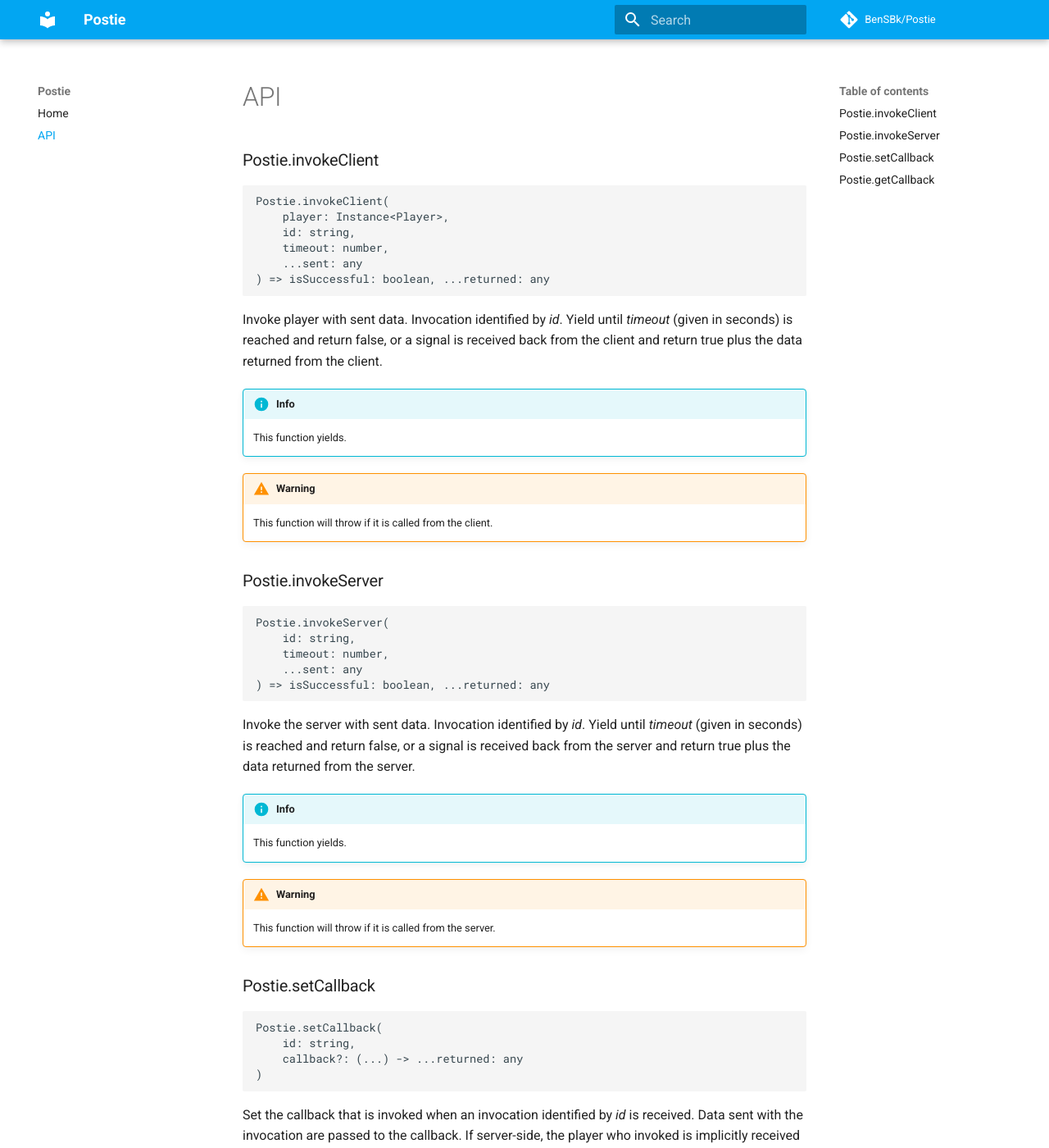
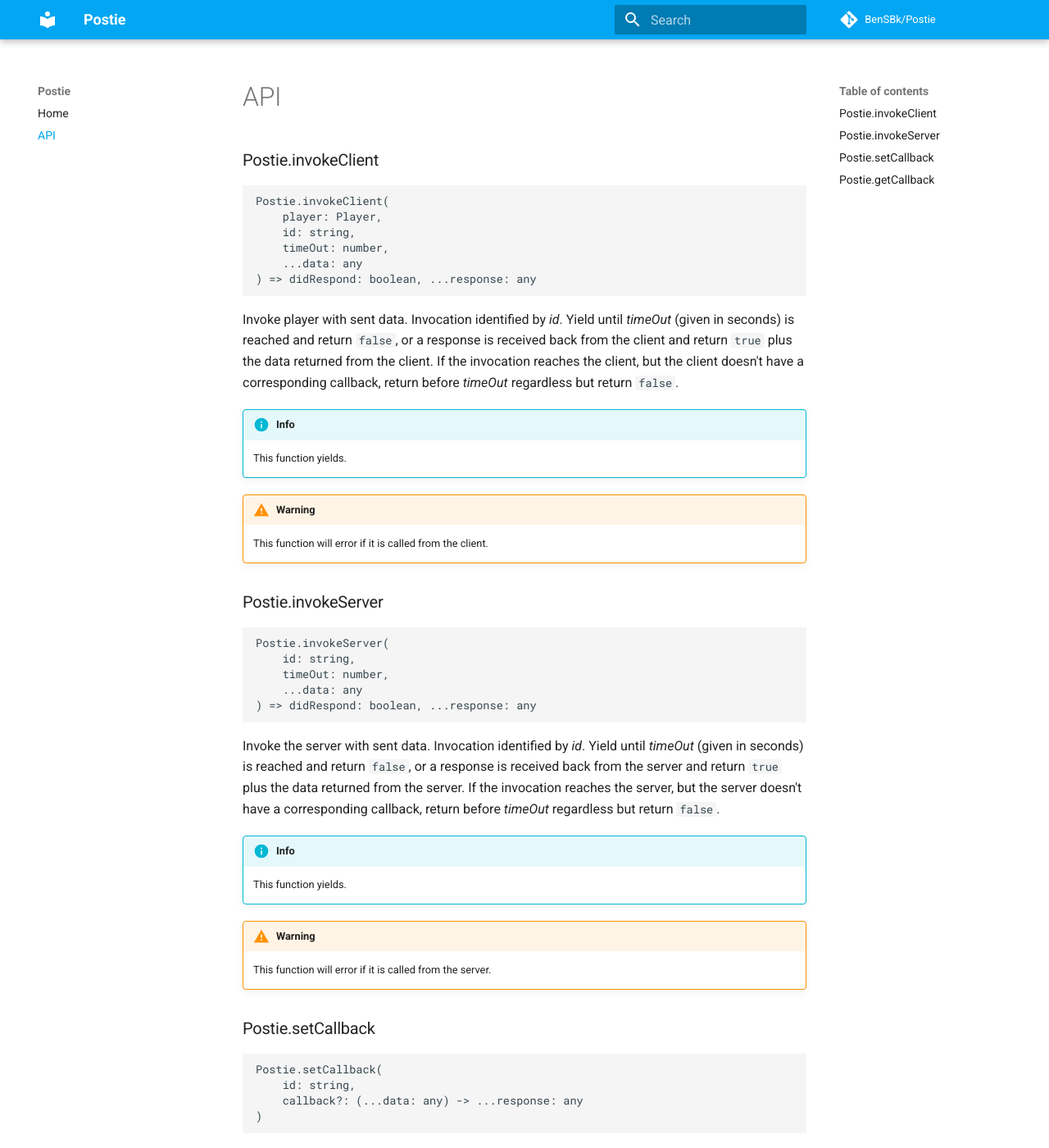
Before and after one commit to sheepish12/Postie, an MkDocs documentation site: the page built from docs/api.md, in a window 1280 px wide and 1400 px high. Shown: the whole window at 82% size. Built offline with MkDocs 1.6.1 and Material for MkDocs 9.7.7, drawn with Linux system fonts in a browser that asks for light colours; comment, search, counter and statistics services are not loaded; some of the changed text lies outside the part shown.

````diff
--- a/docs/api.md
+++ b/docs/api.md
@@ -1,53 +1,52 @@
 ### Postie.invokeClient
 ```
 Postie.invokeClient(
-	player: Instance<Player>,
+	player: Player,
 	id: string,
-	timeout: number,
-	...sent: any
-) => isSuccessful: boolean, ...returned: any
+	timeOut: number,
+	...data: any
+) => didRespond: boolean, ...response: any
 ```
 
-Invoke player with sent data. Invocation identified by *id*. Yield until *timeout* (given in seconds) is reached and return false, or a signal is received back from the client and return true plus the data returned from the client.
+Invoke player with sent data. Invocation identified by *id*. Yield until *timeOut* (given in seconds) is reached and return `false`, or a response is received back from the client and return `true` plus the data returned from the client. If the invocation reaches the client, but the client doesn't have a corresponding callback, return before *timeOut* regardless but return `false`.
+!!! info
+	This function yields.
+
+!!! warning
+	This function will error if it is called from the client.
+
+### Postie.invokeServer
+```
+Postie.invokeServer(
+	id: string,
+	timeOut: number,
+	...data: any
+) => didRespond: boolean, ...response: any
+```
+
+Invoke the server with sent data. Invocation identified by *id*. Yield until *timeOut* (given in seconds) is reached and return `false`, or a response is received back from the server and return `true` plus the data returned from the server. If the invocation reaches the server, but the server doesn't have a corresponding callback, return before *timeOut* regardless but return `false`.
 
 !!! info
 	This function yields.
 
 !!! warning
-	This function will throw if it is called from the client.
-
-### Postie.invokeServer
-```
-Postie.invokeServer(
-	id: string,
-	timeout: number,
-	...sent: any
-) => isSuccessful: boolean, ...returned: any
-```
-
-Invoke the server with sent data. Invocation identified by *id*. Yield until *timeout* (given in seconds) is reached and return false, or a signal is received back from the server and return true plus the data returned from the server.
-
-!!! info
-	This function yields.
-
-!!! warning
-	This function will throw if it is called from the server.
+	This function will error if it is called from the server.
 
 ### Postie.setCallback
 ```
 Postie.setCallback(
 	id: string,
-	callback?: (...) -> ...returned: any
+	callback?: (...data: any) -> ...response: any
 )
 ```
 
-Set the callback that is invoked when an invocation identified by *id* is received. Data sent with the invocation are passed to the callback. If server-side, the player who invoked is implicitly received as the first argument.
+Set the callback that is invoked when an invocation identified by *id* is sent. Data sent with the invocation are passed to the callback. If on the server, the player who invoked is implicitly received as the first argument. If `nil` is passed instead of a function, the current callback will just be removed.
 
 ### Postie.getCallback
 ```
 Postie.getCallback(
-	id: string
-) => callback?: (...)
+		id: string
+) => callback?: (...data: any) -> ...response: any
 ```
 
 Return the callback corresponding with *id*.
````
